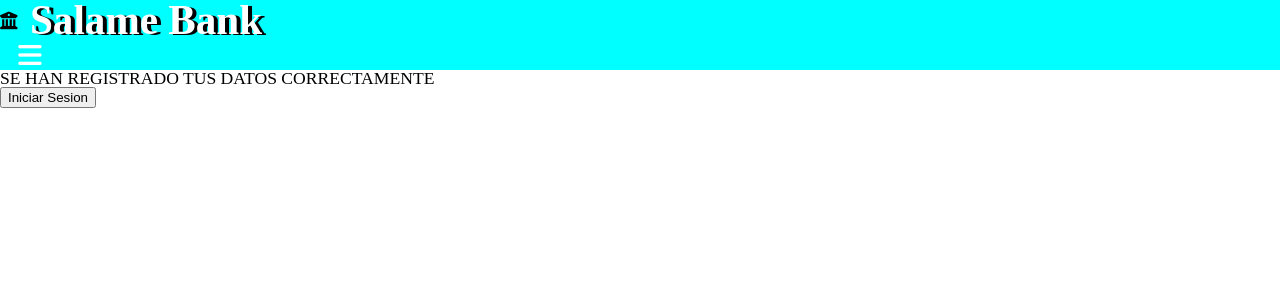
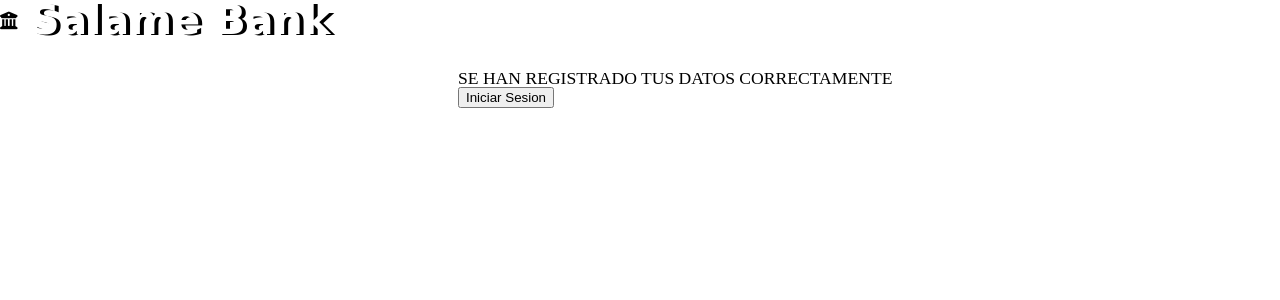
Before and after one commit to KRis20F/Salame-Bank, a Flask app: page /Confirmed in a window 1280 px wide. Shown: the top 300 px of the page. Run offline with Flask 3, Linux system fonts and the light colour scheme.

Commit message:
Add files via upload
terminando index y creacion del home

```diff
--- a/static/css/home.css
+++ b/static/css/home.css
@@ -1,3 +1,37 @@
-.header-home {
-    background-color: aqua;
+.main-home {
+    display: flex;
+    justify-content: space-evenly;
+    gap: 20%;
+    margin-left: 4em;
+    align-items: center;
 }
+
+.container-info-top{
+    margin-top: 3em;
+}
+
+.name-cursor > h2 {
+    font-size: 2.4em;
+    margin: 20px 0;
+    margin-left: 43px;
+}
+
+.currecy-cursor{
+    display: flex;
+    gap: 20px;
+}
+
+.currency {
+    padding: 40px;
+    border: black solid 1px;
+    font-size: 1.3em;
+}
+
+.dada {
+    border: 1px solid #000;
+    width: 30%;
+}
+
+.option-pc {
+    width: 50%;
+}
--- a/static/css/style.css
+++ b/static/css/style.css
@@ -1,47 +1,6 @@
 @import url('https://fonts.googleapis.com/css2?family=Merriweather:ital,wght@0,300;0,400;0,700;0,900;1,300;1,400;1,700;1,900&display=swap');
 :root {
-    --merriweather-light: {
-      font-family: "Merriweather", serif;
-      font-weight: 300;
-      font-style: normal;
-    };
-
-    --merriweather-light-italic: {
-      font-family: "Merriweather", serif;
-      font-weight: 300;
-      font-style: italic;
-    };
-
-    --merriweather-regular: {
-      font-family: "Merriweather", serif;
-      font-weight: 400;
-      font-style: normal;
-    };
-
-    --merriweather-regular-italic: {
-      font-family: "Merriweather", serif;
-      font-weight: 400;
-      font-style: italic;
-    };
-
-    --merriweather-bold: {
-      font-family: "Merriweather", serif;
-      font-weight: 700;
-      font-style: normal;
-    };
-
-    --merriweather-bold-italic: {
-      font-family: "Merriweather", serif;
-      font-weight: 700;
-      font-style: italic;
-    };
-
-    --merriweather-black: {
-      font-family: "Merriweather", serif;
-      font-weight: 900;
-      font-style: normal;
-    };
-
+    --fuente-bank: "Great Vibes", cursive;;
     --merriweather-black-italic: {
       font-family: "Merriweather", serif;
       font-weight: 900;
@@ -74,6 +33,7 @@ a {color: inherit; text-decoration: none;}
   color: #fff;
   font-weight: bold;
   text-shadow: 4px 1px black;
+  font-family: var(--fuente-bank);
 }
 
 .options-header {
```
Also changed, not shown: other parts of static/css/style.css (+97 -10 lines), templates/Home.html (+34 -19 lines), templates/index.html (+22 -14 lines), static/img/logo_Bank-removebg-preview.png (added).
